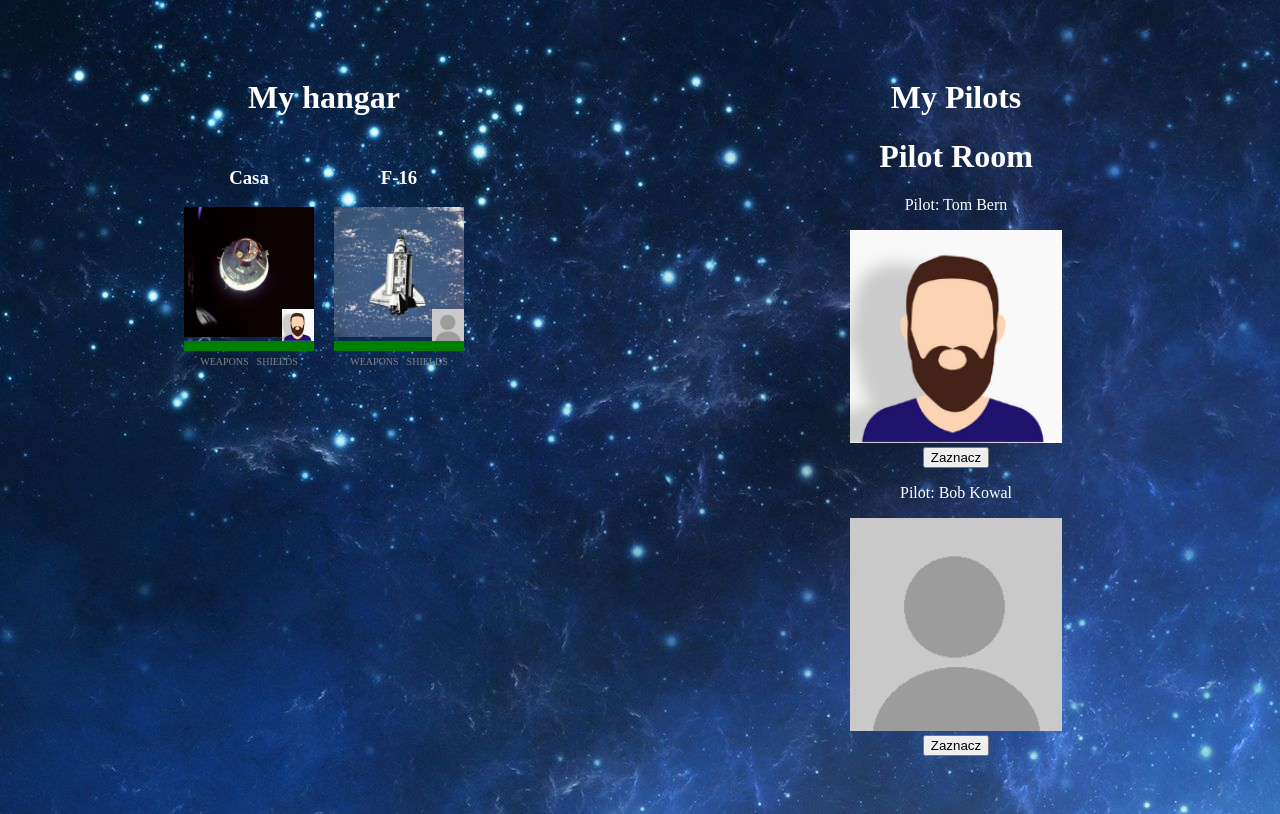
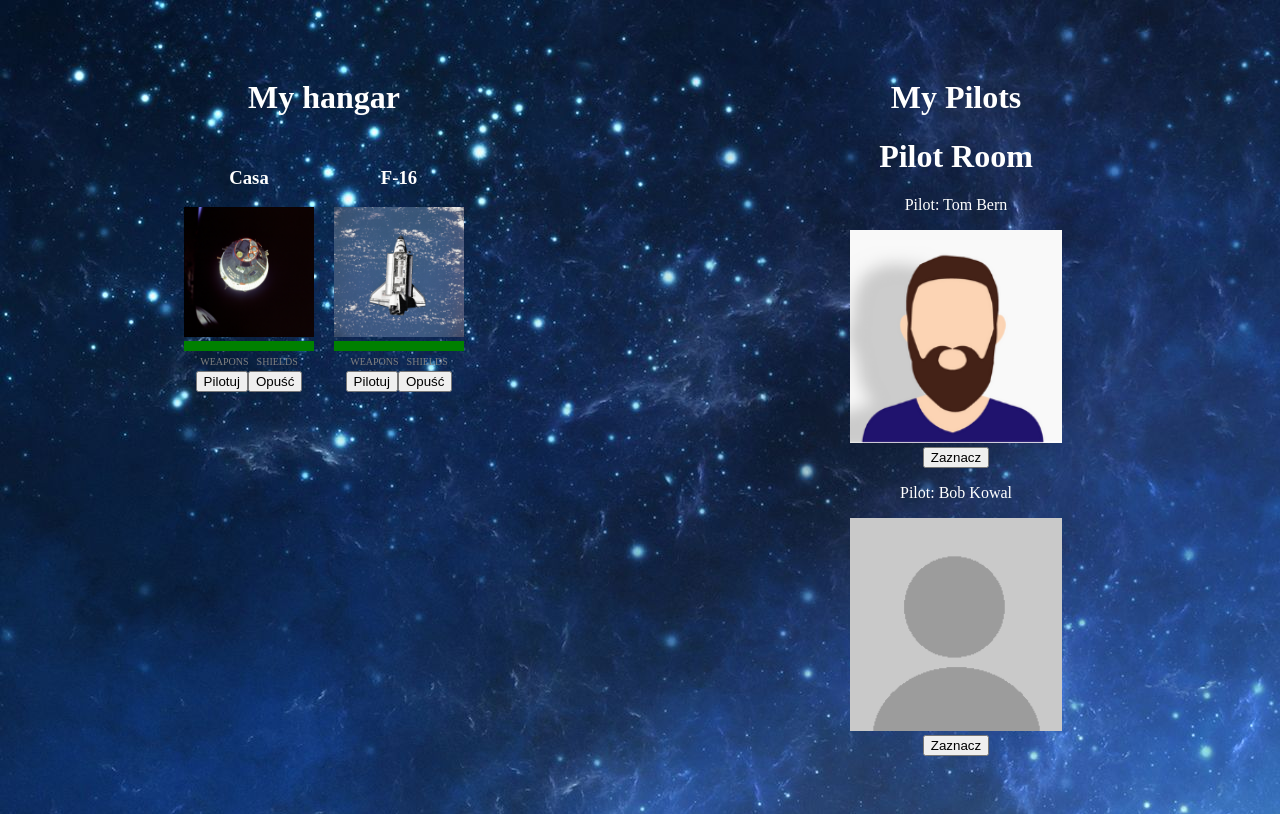
Before and after one commit to paulinakpz/projekt-koncowy, an Angular app in the folder space-app/: page / in a window 1280 px wide. Built offline with nearby package versions, Linux system fonts and the light colour scheme.

Commit message:
dodanie przycisków do pilotowania statków

```diff
--- a/space-app/src/app/space/hangar/hangar.component.html
+++ b/space-app/src/app/space/hangar/hangar.component.html
@@ -1,10 +1,13 @@
 <div class="main-container">
     <div class="main-container-item">
         <h1>My hangar </h1>
-    <app-space-ship *ngFor="let spaceShip of spaceShips" [spaceShip]="spaceShip"></app-space-ship>
+    <app-space-ship *ngFor="let spaceShip of spaceShips" [spaceShip]="spaceShip">
+        <button (click)="assignPilot(spaceShip)">Pilotuj</button>
+        <button (click)="deassignPilot(spaceShip)">Opuść</button>
+    </app-space-ship>
     </div>
     <div class="main-container-item">
         <h1>My Pilots </h1>
-        <app-pilot-room></app-pilot-room>
+        <app-pilot-room (selected)="selectedPilot = $event"></app-pilot-room>
     </div>
 </div>
--- a/space-app/src/app/space/hangar/hangar.component.ts
+++ b/space-app/src/app/space/hangar/hangar.component.ts
@@ -1,7 +1,9 @@
-import { Component, OnInit } from '@angular/core';
+import { Component, OnInit, ViewChild } from '@angular/core';
+import { ChildActivationEnd } from '@angular/router';
 import { BomberShip } from '../bomber-ship';
 import { FighterShip } from '../fighter-ship';
 import { Pilot } from '../pilot';
+import { PilotRoomComponent } from '../pilot-room/pilot-room.component';
 import { SpaceShip } from '../space-ship'
 
 @Component({
@@ -10,12 +12,25 @@ import { SpaceShip } from '../space-ship'
   styleUrls: ['./hangar.component.css']
 })
 export class HangarComponent implements OnInit {
+  @ViewChild(PilotRoomComponent) pilotRoom: PilotRoomComponent;
   spaceShips: SpaceShip[]=[];
+  selectedPilot : Pilot = null;
   constructor() { }
 
   ngOnInit(): void {
-    this.spaceShips.push(new FighterShip(new Pilot('Jas Nowak' , '/assets/pilot1.png')));
-    this.spaceShips.push(new BomberShip(new Pilot('Tomek Kowalski')))
-    console.log(this.spaceShips)
+    this.spaceShips.push(new FighterShip())
+    // this.spaceShips.push(new FighterShip(new Pilot('Jas Nowak' , '/assets/pilot1.png')));
+    this.spaceShips.push(new BomberShip())
+    // this.spaceShips.push(new BomberShip(new Pilot('Tomek Kowalski')))
+
   }
+  assignPilot(spaceShip: SpaceShip): void {
+    console.log("assing" , spaceShip)
+
+  }
+  deassignPilot(spaceShip: SpaceShip): void {
+    console.log("deassing" , spaceShip)
+
+  }
+
 }
--- a/space-app/src/app/space/pilot-room/pilot-room.component.ts
+++ b/space-app/src/app/space/pilot-room/pilot-room.component.ts
@@ -1,4 +1,5 @@
-import { Component, OnInit } from '@angular/core';
+import { Component, OnInit , Output , EventEmitter} from '@angular/core';
+
 import { Pilot } from '../pilot';
 
 @Component({
@@ -7,7 +8,7 @@ import { Pilot } from '../pilot';
   styleUrls: ['./pilot-room.component.css']
 })
 export class PilotRoomComponent implements OnInit {
-
+  @Output() selected = new EventEmitter<Pilot>();
   pilots: Pilot[]=[];
   selectedPilot: Pilot = null;
   constructor() { }
@@ -20,5 +21,13 @@ export class PilotRoomComponent implements OnInit {
   }
   select(pilot: Pilot) : void {
     this.selectedPilot = pilot;
+    this.selected.emit(pilot);
+    }
+
+    pilotLeave():void {
+
+    }
+    pilotReturn(pilot: Pilot):void {
+
     }
 }
--- a/space-app/src/app/space/space-ship/space-ship.component.html
+++ b/space-app/src/app/space/space-ship/space-ship.component.html
@@ -8,3 +8,6 @@
 </div>
 <div class="property" [class.active]="spaceShip.activeWeapon">WEAPONS</div>
 <div class="property" [class.active]="spaceShip.activeShields">SHIELDS</div>
+<div class="actions">
+  <ng-content></ng-content>
+</div>
```
Also changed, not shown: space-app/src/app/space/pilot/pilot.component.css (line endings or trailing spaces), space-app/src/app/space/space-ship/space-ship.component.css (line endings or trailing spaces).
